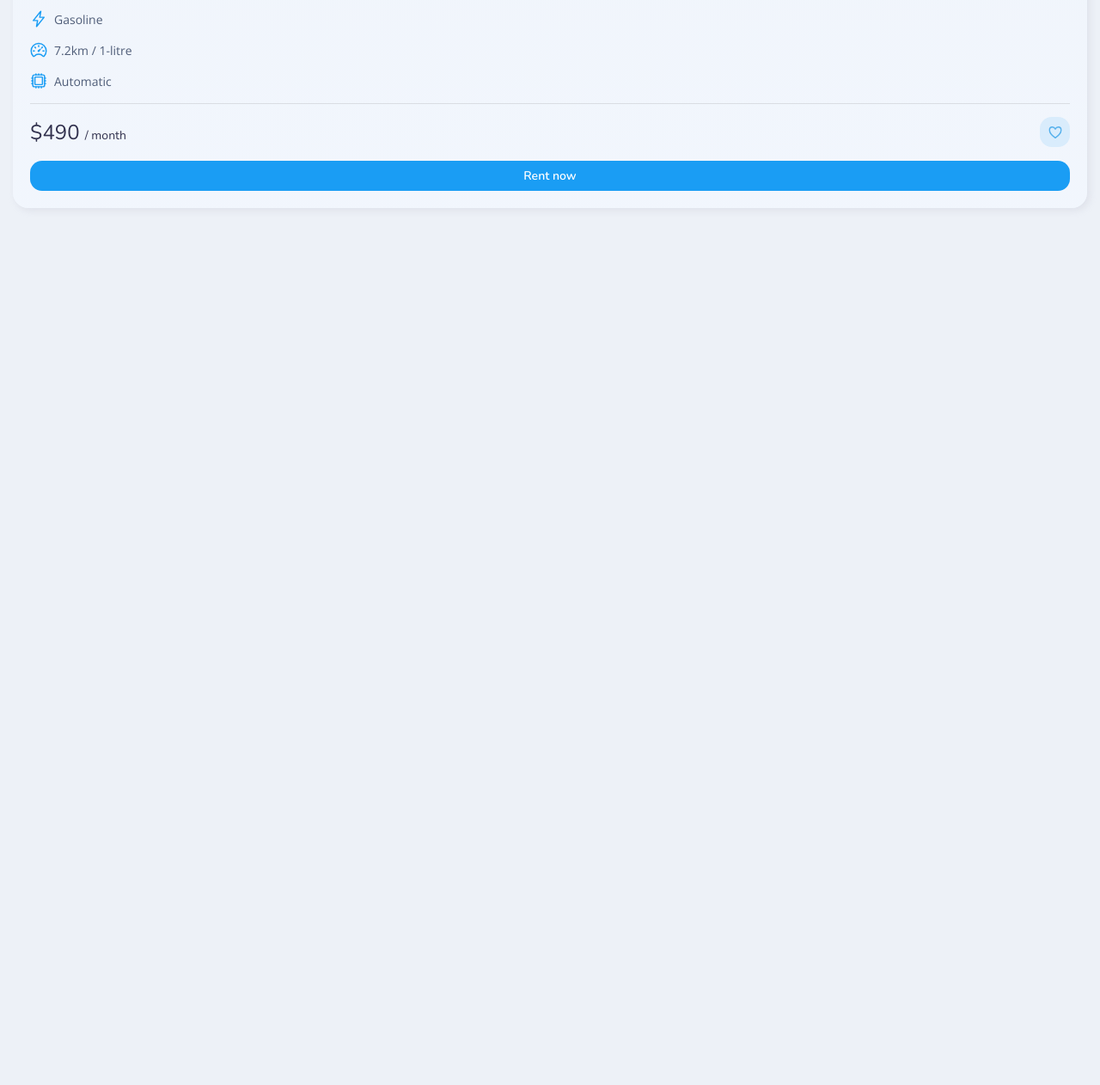
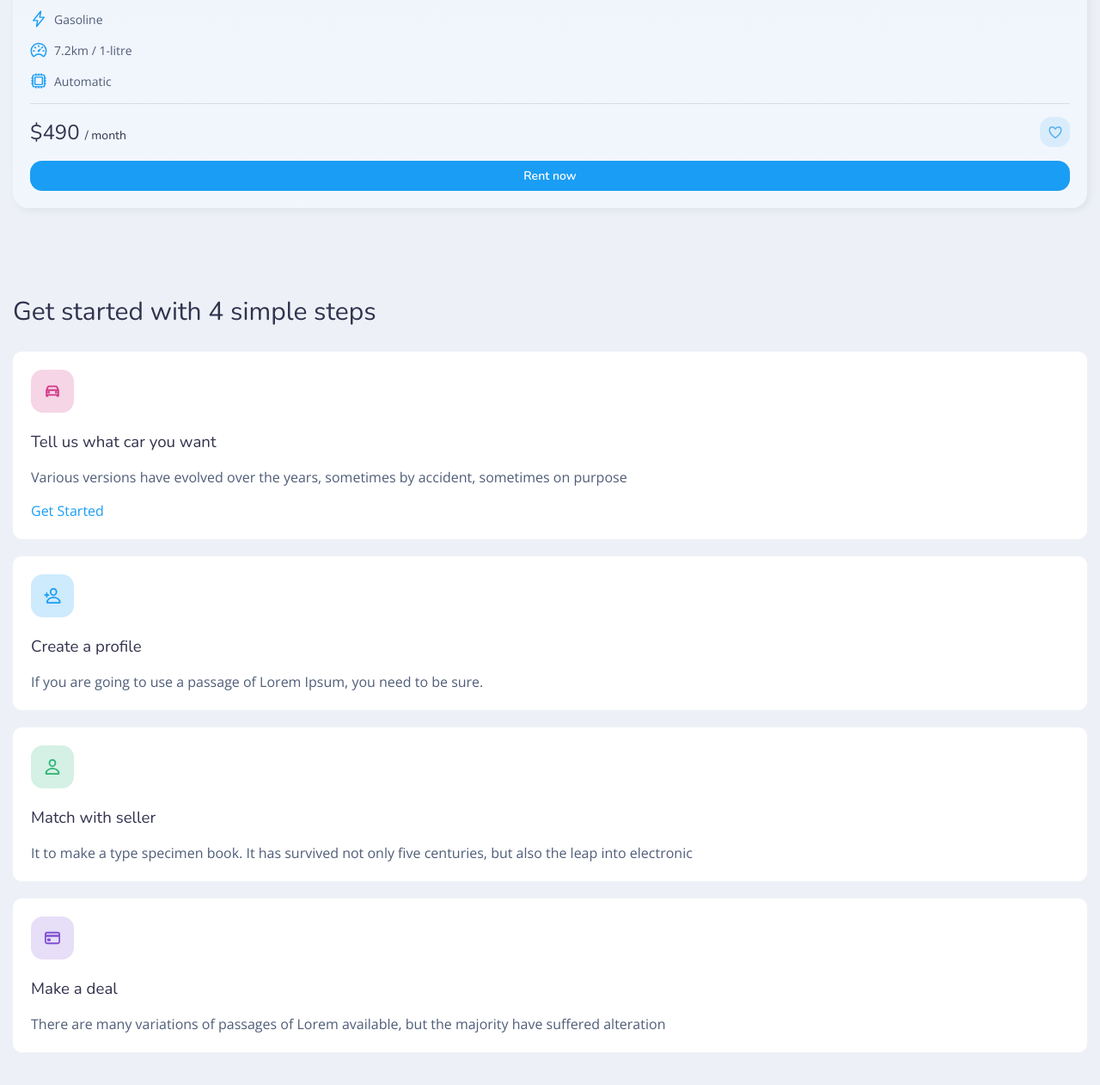
Before and after one commit to mohamedy72/ridex-landingpage, a website built with Vite: page index.html in a window 1280 px wide. Shown: the part 7690-8952 px from the top of the page at 86% size. Before the commit the page ends 7982 px from the top, so only its background shows below. Built offline with nearby package versions, Linux system fonts and the light colour scheme.

Commit message:
feat: Add Get Started section

```diff
--- a/index.html
+++ b/index.html
@@ -127,6 +127,10 @@
             </form>
           </div>
         </section>
+
+        <!--
+          - Featured Cars
+         -->
 
         <section class="section featured-car" id="featured-car">
           <div class="container">
@@ -454,6 +458,69 @@
             </ul>
           </div>
         </section>
+
+        <!--
+          - Get Start
+         -->
+
+        <section class="section get-start">
+          <div class="container">
+            <h2 class="h2 section-title">Get started with 4 simple steps</h2>
+
+            <ul class="get-start-list">
+              <li>
+                <div class="get-start-card">
+                  <div class="card-icon icon-1">
+                    <ion-icon name="car-outline"></ion-icon>
+                  </div>
+                  <h3 class="card-title">Tell us what car you want</h3>
+                  <p class="card-text">
+                    Various versions have evolved over the years, sometimes by
+                    accident, sometimes on purpose
+                  </p>
+
+                  <a href="##" class="card-link"> Get Started </a>
+                </div>
+              </li>
+              <li>
+                <div class="get-start-card">
+                  <div class="card-icon icon-2">
+                    <ion-icon name="person-add-outline"></ion-icon>
+                  </div>
+                  <h3 class="card-title">Create a profile</h3>
+                  <p class="card-text">
+                    If you are going to use a passage of Lorem Ipsum, you need
+                    to be sure.
+                  </p>
+                </div>
+              </li>
+              <li>
+                <div class="get-start-card">
+                  <div class="card-icon icon-3">
+                    <ion-icon name="person-outline"></ion-icon>
+                  </div>
+                  <h3 class="card-title">Match with seller</h3>
+                  <p class="card-text">
+                    It to make a type specimen book. It has survived not only
+                    five centuries, but also the leap into electronic
+                  </p>
+                </div>
+              </li>
+              <li>
+                <div class="get-start-card">
+                  <div class="card-icon icon-4">
+                    <ion-icon name="card-outline"></ion-icon>
+                  </div>
+                  <h3 class="card-title">Make a deal</h3>
+                  <p class="card-text">
+                    There are many variations of passages of Lorem available,
+                    but the majority have suffered alteration
+                  </p>
+                </div>
+              </li>
+            </ul>
+          </div>
+        </section>
       </article>
     </main>
     <!--
--- a/src/style.css
+++ b/src/style.css
@@ -597,3 +597,95 @@ a {
   --background: var(--lavender-blush);
   --color: var(--red-salsa);
 }
+
+/*-----------------------------------*\
+  #Get Start
+\*-----------------------------------*/
+
+.get-start .section-title {
+  margin-bottom: 25px;
+}
+
+.get-start-list {
+  display: grid;
+  gap: 20px;
+}
+
+.get-start-card {
+  background-color: var(--white);
+  padding: 20px;
+  border-radius: var(--radius-10);
+  border: 1px solid var(--white);
+  transition: var(--transition);
+}
+
+.get-start-card:hover {
+  background-color: var(--alice-blue-2);
+  box-shadow: var(--shadow-1);
+}
+
+.get-start-card .card-icon {
+  background-color: var(--icon-card-bg, var(--columbia-blue));
+  color: var(--icon-card-color, var(--carolina-blue));
+  height: 50px;
+  width: 50px;
+  display: grid;
+  place-items: center;
+  border-radius: var(--radius-14);
+  margin-bottom: 20px;
+}
+
+.get-start-card .card-icon ion-icon {
+  font-size: 20px;
+  --ionicon-stroke-width: 45px;
+}
+
+.get-start-card .icon-1 {
+  --icon-card-bg: var(--mimi-pink);
+  --icon-card-color: var(--deep-cerise);
+}
+.get-start-card .icon-2 {
+  --icon-card-bg: var(--columbia-blue);
+  --icon-card-color: var(--carolina-blue);
+}
+.get-start-card .icon-3 {
+  --icon-card-bg: var(--honey-dew);
+  --icon-card-color: var(--medium-sea-green);
+}
+.get-start-card .icon-4 {
+  --icon-card-bg: var(--pale-purple-pantone);
+  --icon-card-color: var(--slate-blue);
+}
+
+.get-start-card .card-title {
+  color: var(--space-cadet);
+  font-family: var(--ff-nunito);
+  font-weight: var(--fw-400);
+  margin-bottom: 15px;
+}
+
+.get-start-card .card-text {
+  color: var(--independence);
+}
+
+.get-start-card .card-link {
+  position: relative;
+  color: var(--carolina-blue);
+  width: max-content;
+  margin-top: 15px;
+}
+
+.get-start-card .card-link::before {
+  content: "";
+  position: absolute;
+  bottom: 0;
+  left: 0;
+  width: 0;
+  height: 2px;
+  background-color: var(--carolina-blue);
+  transition: var(--transition);
+}
+
+.get-start-card .card-link:is(:hover, :focus)::before {
+  width: 100%;
+}
```
